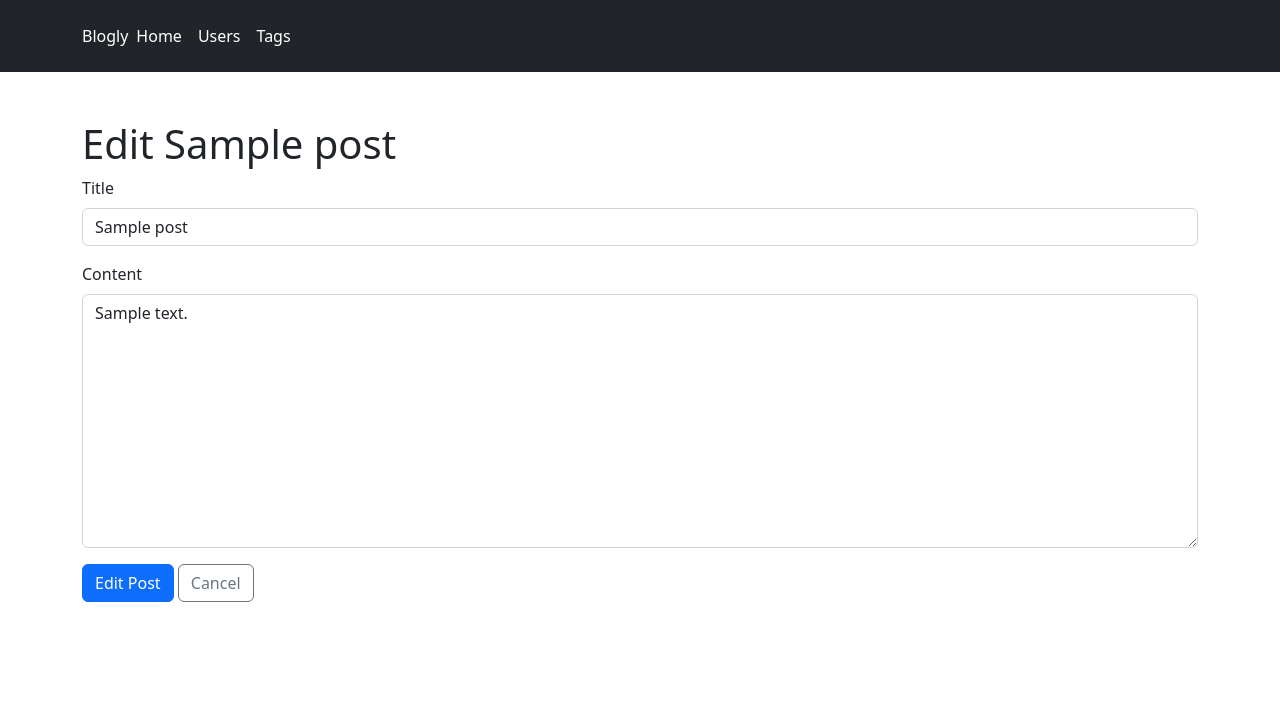
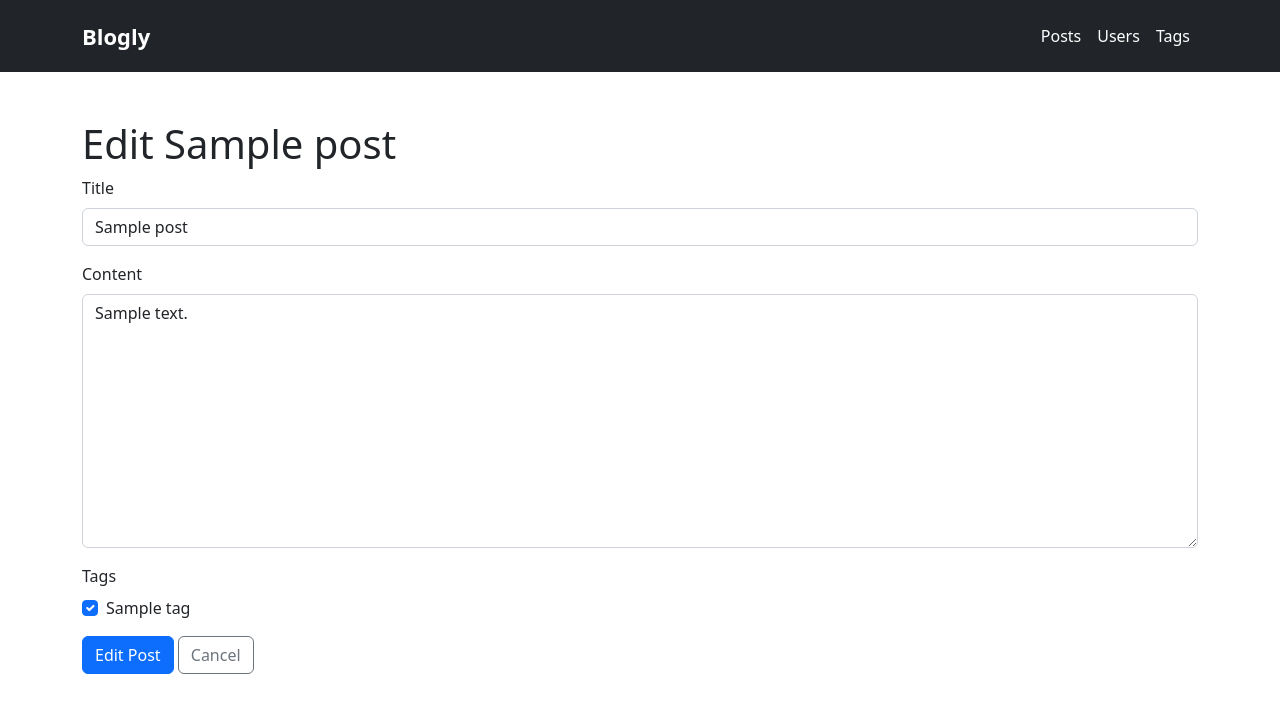
Before and after one commit to jassibacha/Blogly, a Flask app: page /posts/1/edit in a window 1280 px wide. Shown: the top 713 px of the page. Run offline with Flask 2, Linux system fonts and the light colour scheme; tables that the repository leaves empty hold one stand-in row (values such as "Sample post").

Commit message:
Posts and Tags are BFFs now.

```diff
--- a/app.py
+++ b/app.py
@@ -96,15 +96,18 @@ def delete_user(user_id):
 def new_post(user_id):
     """Show form to add post for that user"""
     user = User.query.get_or_404(user_id)
-    return render_template('new-post.html', user=user)
+    all_tags = Tag.query.all()
+    return render_template('new-post.html', user=user, all_tags=all_tags)
 
 # POST /users/[user-id]/posts/new : Handle add form; add post and redirect to the user detail page.
 @app.route('/users/<int:user_id>/posts/new', methods=["POST"])
 def create_post(user_id):
     user = User.query.get_or_404(user_id)
+    selected_tags = request.form.getlist('tags')
+    tags = Tag.query.filter(Tag.id.in_(selected_tags)).all()
     title = request.form['title']
     content = request.form['content']
-    new_post = Post(title=title, content=content, user=user)
+    new_post = Post(title=title, content=content, user=user, tags=tags)
     db.session.add(new_post)
     db.session.commit()
     flash(f'"{new_post.title}" has been created', 'success')
@@ -123,7 +126,8 @@ def view_post(post_id):
 def edit_post(post_id):
     """Edit th post"""
     post = Post.query.get_or_404(post_id)
-    return render_template('edit-post.html', post=post)
+    all_tags = Tag.query.all()
+    return render_template('edit-post.html', post=post, all_tags=all_tags)
 
 # POST /posts/[post-id]/edit : Handle editing of a post. Redirect back to the post view.
 @app.route('/posts/<int:post_id>/edit', methods=["POST"])
@@ -132,7 +136,13 @@ def update_post(post_id):
     post = Post.query.get_or_404(post_id)
     post.title = request.form['title']
     post.content = request.form['content']
+
+    # Update tags
+    selected_tags = request.form.getlist('tags')
+    post.tags = Tag.query.filter(Tag.id.in_(selected_tags)).all()
+
     db.session.commit()
+
     flash(f'"{post.title}" has been edited.', 'success')
     return redirect(f'/posts/{post_id}')
 
--- /dev/null
+++ b/static/app.css
@@ -0,0 +1,4 @@
+.logo {
+    font-size: 22px;
+    font-weight: bold;
+}
--- a/templates/edit-post.html
+++ b/templates/edit-post.html
@@ -24,6 +24,32 @@ block content %}
 {{post.content}}</textarea
         >
     </div>
+    <div class="mb-3">
+        <label for="tags" class="form-label">Tags</label>
+        {% for tag in all_tags %}
+        <div class="form-check">
+            <input
+                type="checkbox"
+                name="tags"
+                value="{{tag.id}}"
+                {%
+                if
+                tag
+                in
+                post.tags
+                %}
+                checked
+                {%
+                endif
+                %}
+                class="form-check-input"
+            />
+            <label class="form-check-label" for="tag-{{tag.id}}"
+                >{{tag.name}}</label
+            >
+        </div>
+        {% endfor %}
+    </div>
     <button type="submit" class="btn btn-primary">Edit Post</button>
     <a href="/posts/{{post.id}}" class="btn btn-outline-secondary">Cancel</a>
 </form>
--- a/templates/header.html
+++ b/templates/header.html
@@ -1,17 +1,19 @@
 <header class="p-3 text-bg-dark">
     <div class="container">
-        <div class="d-flex flex-wrap align-items-center">
+        <div
+            class="d-flex flex-wrap align-items-center justify-content-center justify-content-md-between"
+        >
             <a
                 href="/"
-                class="d-flex justify-content-left align-items-center mb-2 mb-lg-0 text-white text-decoration-none"
+                class="logo d-flex align-items-center mb-2 mb-lg-0 text-white text-decoration-none"
                 >Blogly
             </a>
 
             <ul
-                class="nav col-12 col-lg-auto me-lg-auto mb-2 justify-content-center mb-md-0"
+                class="nav col-12 col-md-auto mb-2 justify-content-center mb-md-0"
             >
                 <li>
-                    <a href="/" class="nav-link px-2 text-white">Home</a>
+                    <a href="/" class="nav-link px-2 text-white">Posts</a>
                 </li>
                 <li>
                     <a href="/users" class="nav-link px-2 text-white">Users</a>
```
Also changed, not shown: seed.py (+53 -1 lines), templates/home.html (+10 -2 lines), templates/new-post.html (+16 -0 lines), templates/view-post.html (+7 -0 lines).
